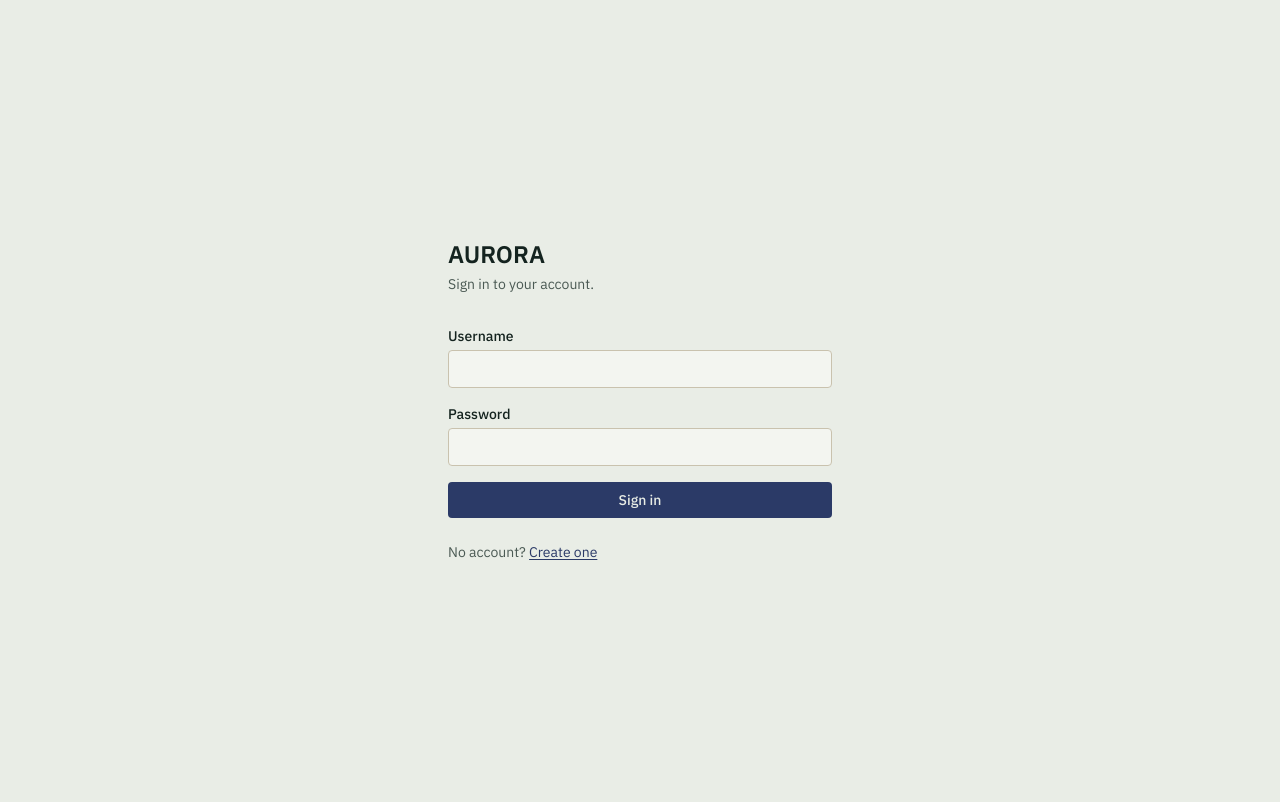
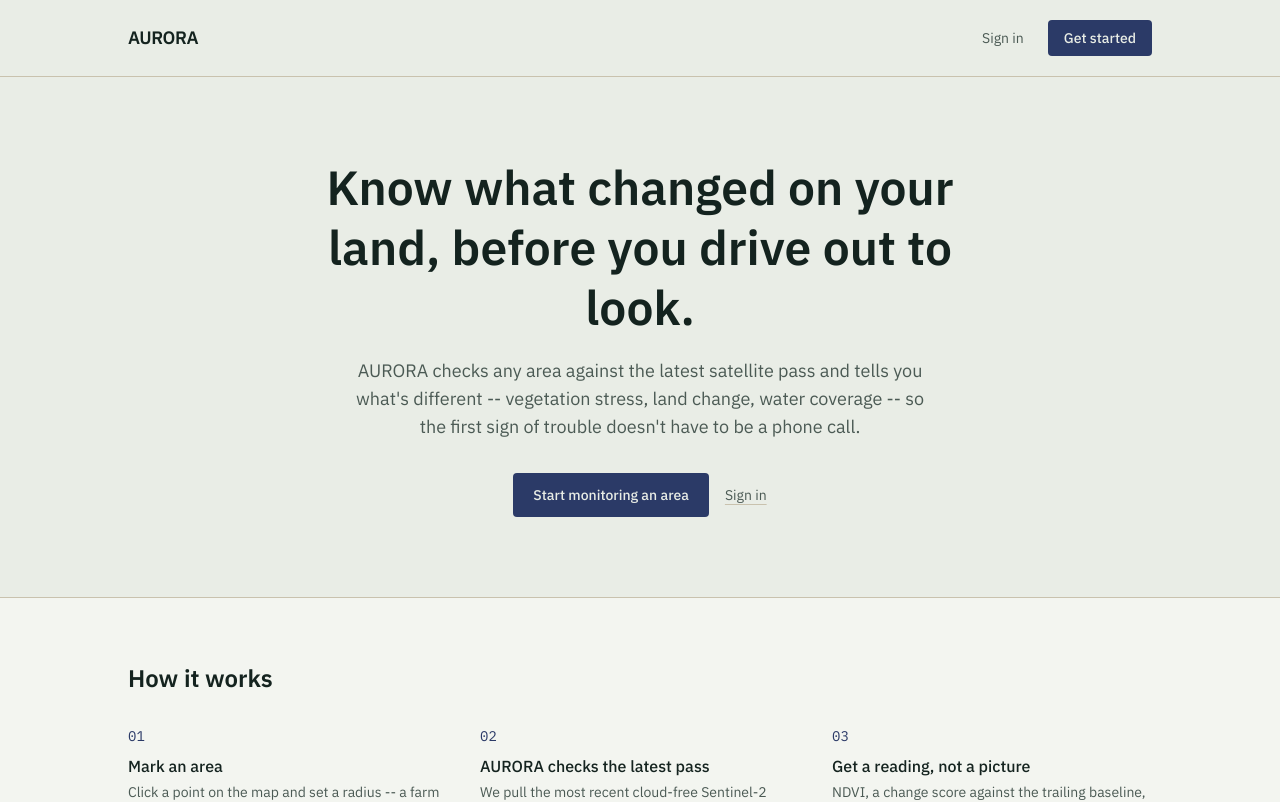
Before and after one commit to sybertoooth7-lgtm/AURORA, a React (Vite) app in the folder aurora-frontend/: page / in a window 1280 px wide. Before the commit this address led to /login. Shown: the top 802 px of the page. Built offline with nearby package versions, Linux system fonts and the light colour scheme; no server answers.

Commit message:
Add LandingPage route to App component

```diff
--- a/aurora-frontend/src/App.tsx
+++ b/aurora-frontend/src/App.tsx
@@ -3,6 +3,7 @@
 import { AuthProvider, useAuth } from './lib/auth'
 import { AreaDetailPage } from './pages/AreaDetailPage'
 import { DashboardPage } from './pages/DashboardPage'
+import { LandingPage } from './pages/LandingPage'
 import { LoginPage } from './pages/LoginPage'
 import { NewAreaPage } from './pages/NewAreaPage'
 import { RegisterPage } from './pages/RegisterPage'
@@ -16,10 +17,11 @@
 function AppRoutes() {
   return (
     <Routes>
+      <Route path="/" element={<LandingPage />} />
       <Route path="/login" element={<LoginPage />} />
       <Route path="/register" element={<RegisterPage />} />
       <Route
-        path="/"
+        path="/app"
         element={
           <RequireAuth>
             <Layout />
```
